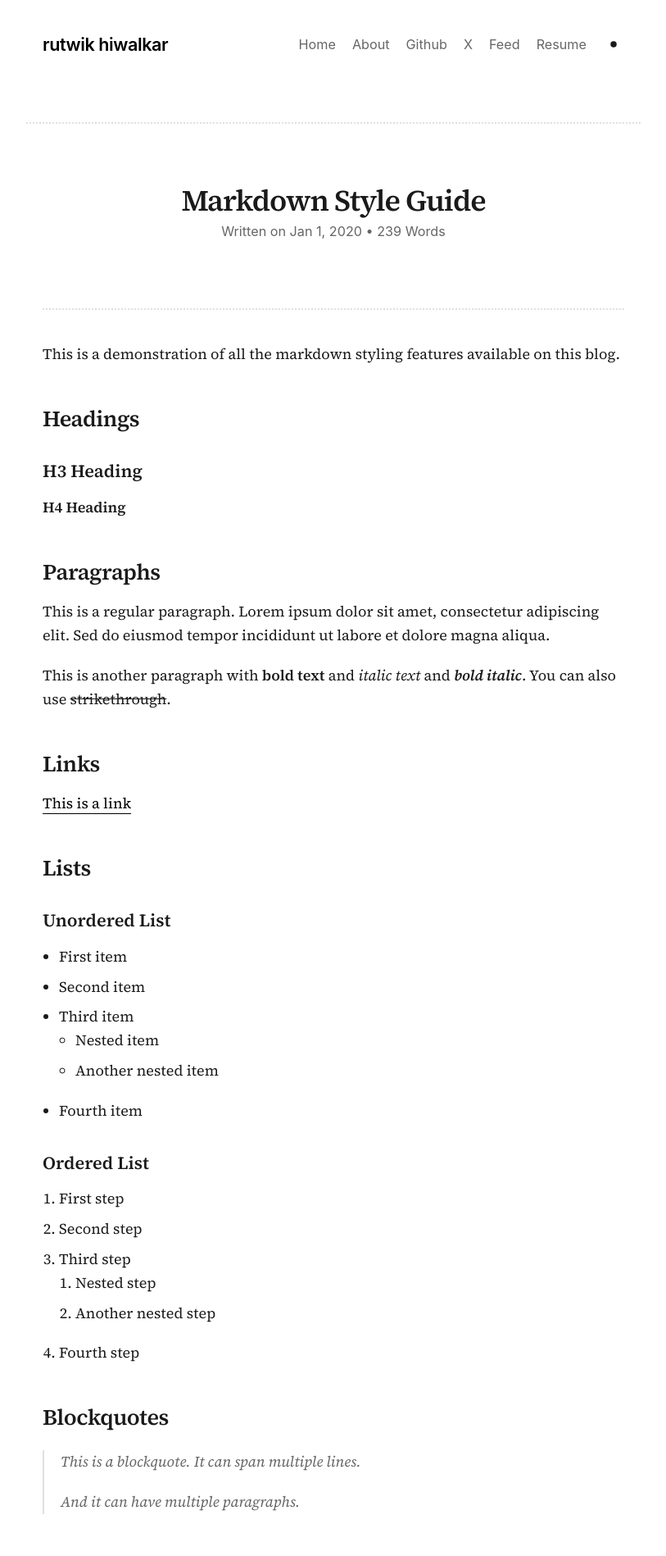
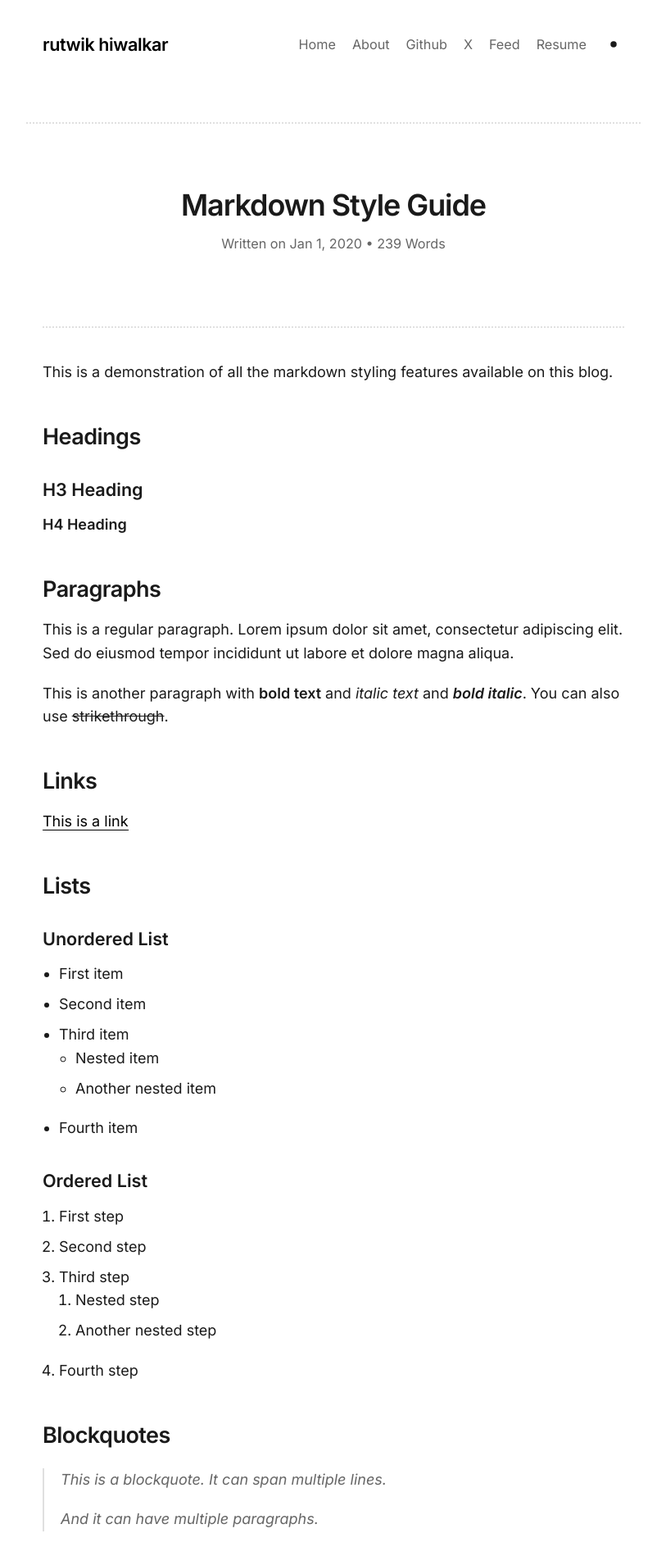
Before and after one commit to rutwikhdev/rutwikhdev.github.io, a Jekyll site: the page built from _posts/2020-01-01-markdown-style-guide.md, in a window 1280 px wide. Shown: the top 1898 px of the page at 82% size, without its empty margins (233-1046 px from the left). Built offline with Jekyll 4.4.1, drawn with Linux system fonts in a browser that asks for light colours.

Commit message:
refactor: font, serif -> sans because serif fonts suck on low res displays

```diff
--- a/_config.yml
+++ b/_config.yml
@@ -1,6 +1,6 @@
 # Site settings
 title: rutwik hiwalkar
-email:
+email: "rutwikhdev@gmail.com"
 description: "Outcome of Letting my intrusive thoughts win"
 baseurl: ""
 url: "http://rutwikhdev.github.io"
@@ -11,7 +11,6 @@
 markdown: kramdown
 permalink: /:title/
 
-
 highlighter: rouge
 kramdown:
   input: GFM
--- a/_includes/head.html
+++ b/_includes/head.html
@@ -11,12 +11,8 @@
     <!-- Fonts -->
     <link rel="preconnect" href="https://fonts.googleapis.com">
     <link rel="preconnect" href="https://fonts.gstatic.com" crossorigin>
-    <link href="https://fonts.googleapis.com/css2?family=Source+Serif+4:ital,wght@0,400;0,600;1,400;1,600&family=Roboto:wght@400;500;700&display=swap" rel="stylesheet">
-
+    <link href="https://fonts.googleapis.com/css2?family=Inter:ital,wght@0,400;0,600;1,400;1,600&display=swap" rel="stylesheet">
 
     <!-- Custom CSS -->
     <link rel="stylesheet" href="{{ "/css/main.css" | prepend: site.baseurl }}">
-
-    <!-- Google Analytics -->
-
 </head>
--- a/css/main.css
+++ b/css/main.css
@@ -33,7 +33,7 @@
 }
 
 body {
-  font-family: -apple-system, BlinkMacSystemFont, "Segoe UI", "Helvetica Neue", Arial, sans-serif;
+  font-family: "Inter", -apple-system, BlinkMacSystemFont, "Segoe UI", "Helvetica Neue", Arial, sans-serif;
   background-color: var(--bg);
   color: var(--text);
   line-height: 1.6em;
@@ -45,7 +45,7 @@
 i,
 .post-content blockquote,
 .hero p {
-  font-family: "Source Serif 4", Georgia, serif;
+  font-family: "Inter", -apple-system, BlinkMacSystemFont, "Segoe UI", "Helvetica Neue", Arial, sans-serif;
   font-style: italic;
 }
 
@@ -170,13 +170,14 @@
 
 .post-header {
   margin-bottom: 40px;
-  text-align: left;
+  text-align: center;
   flex-direction: column;
+  line-height: 2.2rem;
 }
 
 .post-header h1 {
   display: block;
-  font-family: "Source Serif 4", Georgia, serif;
+  font-family: "Inter", -apple-system, BlinkMacSystemFont, "Segoe UI", "Helvetica Neue", Arial, sans-serif;
   font-size: 2rem;
   font-weight: 600;
   letter-spacing: -0.03em;
@@ -190,12 +191,12 @@
 }
 
 .post-content {
-  font-family: "Source Serif 4", Georgia, serif;
+  font-family: "Inter", -apple-system, BlinkMacSystemFont, "Segoe UI", "Helvetica Neue", Arial, sans-serif;
   font-weight: 400;
 }
 
 .post-content h2 {
-  font-family: "Source Serif 4", Georgia, serif;
+  font-family: "Inter", -apple-system, BlinkMacSystemFont, "Segoe UI", "Helvetica Neue", Arial, sans-serif;
   font-size: 1.5rem;
   font-weight: 600;
   margin-top: 50px;
@@ -204,7 +205,7 @@
 }
 
 .post-content h3 {
-  font-family: "Source Serif 4", Georgia, serif;
+  font-family: "Inter", -apple-system, BlinkMacSystemFont, "Segoe UI", "Helvetica Neue", Arial, sans-serif;
   font-size: 1.2rem;
   font-weight: 600;
   margin-top: 35px;
```
